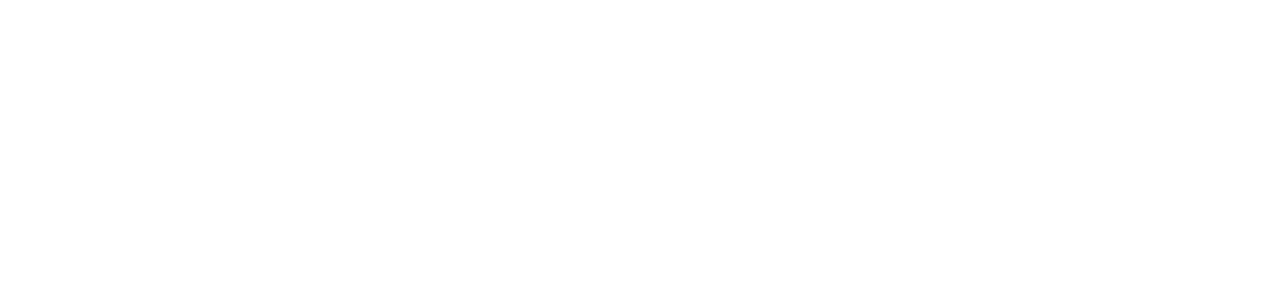
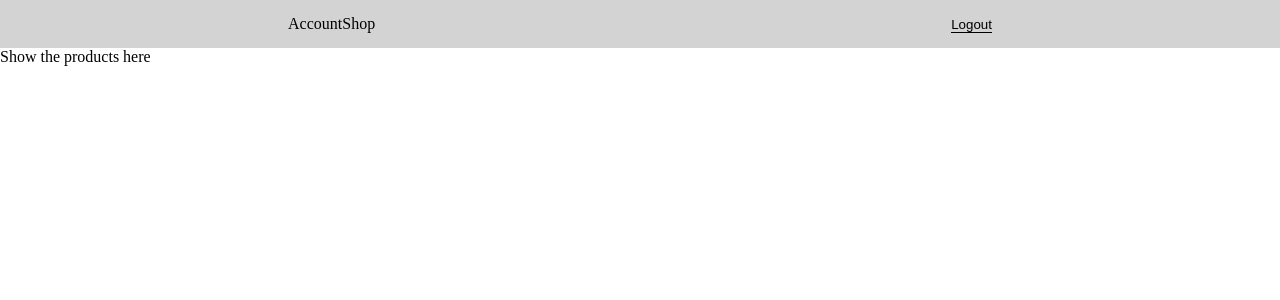
Before and after one commit to amalia980/Webshop_react, a React (Create React App) app in the folder webshop-app/: page /shop in a window 1280 px wide. Before the commit this address had no page. Shown: the top 300 px of the page. Built offline with nearby package versions, Linux system fonts and the light colour scheme.

Commit message:
shop.js & ProductContext

```diff
--- a/webshop-app/src/App.js
+++ b/webshop-app/src/App.js
@@ -1,9 +1,11 @@
 import { BrowserRouter, Routes, Route } from 'react-router-dom';
 import Account from "./pages/Account"
 import Login from "./pages/Login"
+import Shop from './pages/Shop';
 import ShowInDom from "./ShowInDom"
 
 function App() {
+
   return (
     <>
     <BrowserRouter>
@@ -11,9 +13,9 @@ function App() {
       <Route path="/" element={ <ShowInDom />}>
         <Route path="login" element={ <Login />} />
         <Route path="account" element={ <Account />} />
+        <Route path="shop" element={<Shop />}/>
       </Route>
     </Routes>
-
     </BrowserRouter>
     </>
 
--- a/webshop-app/src/components/Navbar.js
+++ b/webshop-app/src/components/Navbar.js
@@ -18,6 +18,7 @@ const Navbar = () => {
             <Link className="navLinks" to="/account">
               Account
             </Link>
+            <Link className="navLinks" to="/shop">Shop</Link>
           </div>
 
           <div className="navButtons">
--- /dev/null
+++ b/webshop-app/src/context/ProductContext.js
@@ -0,0 +1,19 @@
+import { createContext, useState } from "react";
+
+export const ProductContext = createContext();
+
+const ProductUser = ({children}) => {
+
+    //fetch
+    const [products, setProducts] = useState([]);
+
+    return(
+        <>
+            <ProductContext.Provider>
+                {children}
+            </ProductContext.Provider>
+        </>
+    )
+}
+
+export default ProductUser;
--- a/webshop-app/src/index.js
+++ b/webshop-app/src/index.js
@@ -3,12 +3,15 @@ import ReactDOM from 'react-dom';
 import './index.css';
 import App from './App';
 import UserProvider from './context/UserContext';
+import ProductUser from './context/ProductContext';
 
 
 ReactDOM.render(
   <React.StrictMode>
     <UserProvider>
-     <App />
+      <ProductUser>
+        <App />
+     </ProductUser>
     </UserProvider>
   </React.StrictMode>,
   document.getElementById('root')
--- /dev/null
+++ b/webshop-app/src/pages/Shop.js
@@ -0,0 +1,12 @@
+
+const Shop = () => {
+
+
+    return (
+        <>
+            <p>Show the products here</p>
+        </>
+    )
+}
+
+export default Shop;
```
